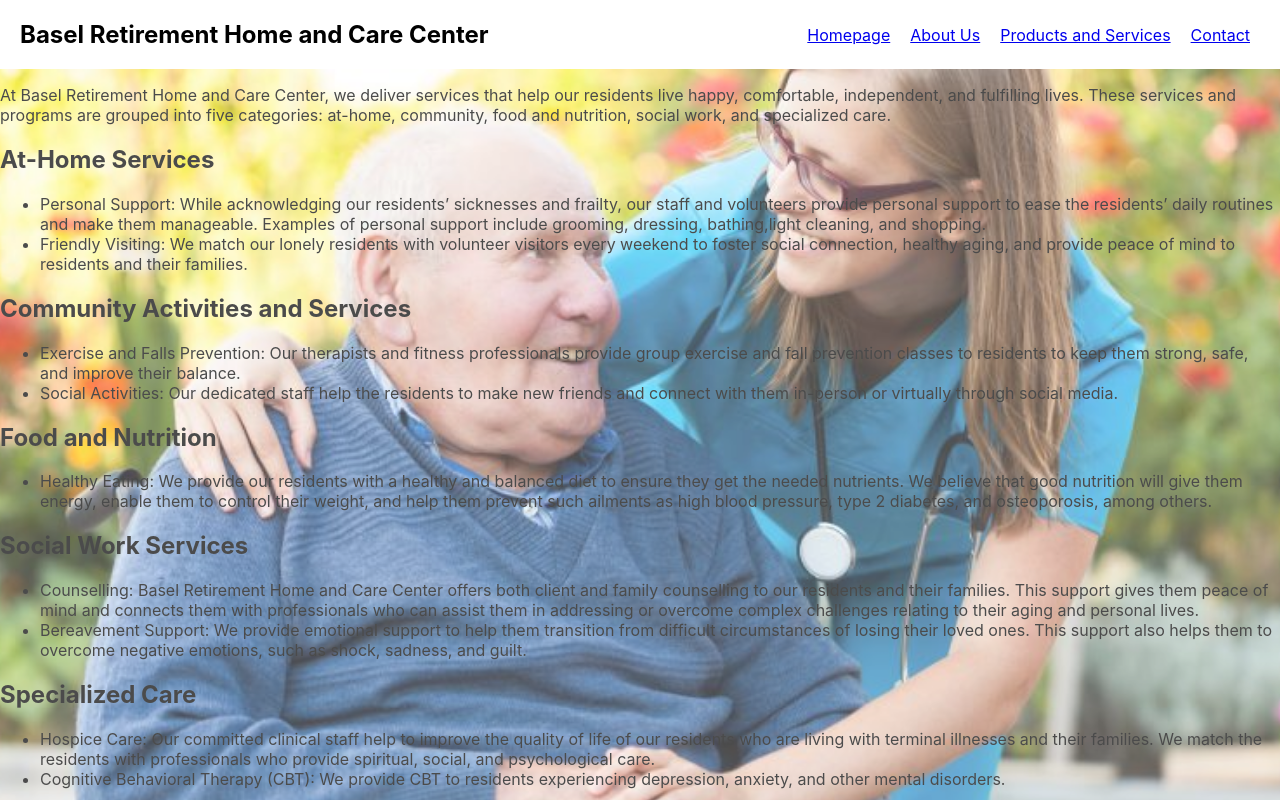
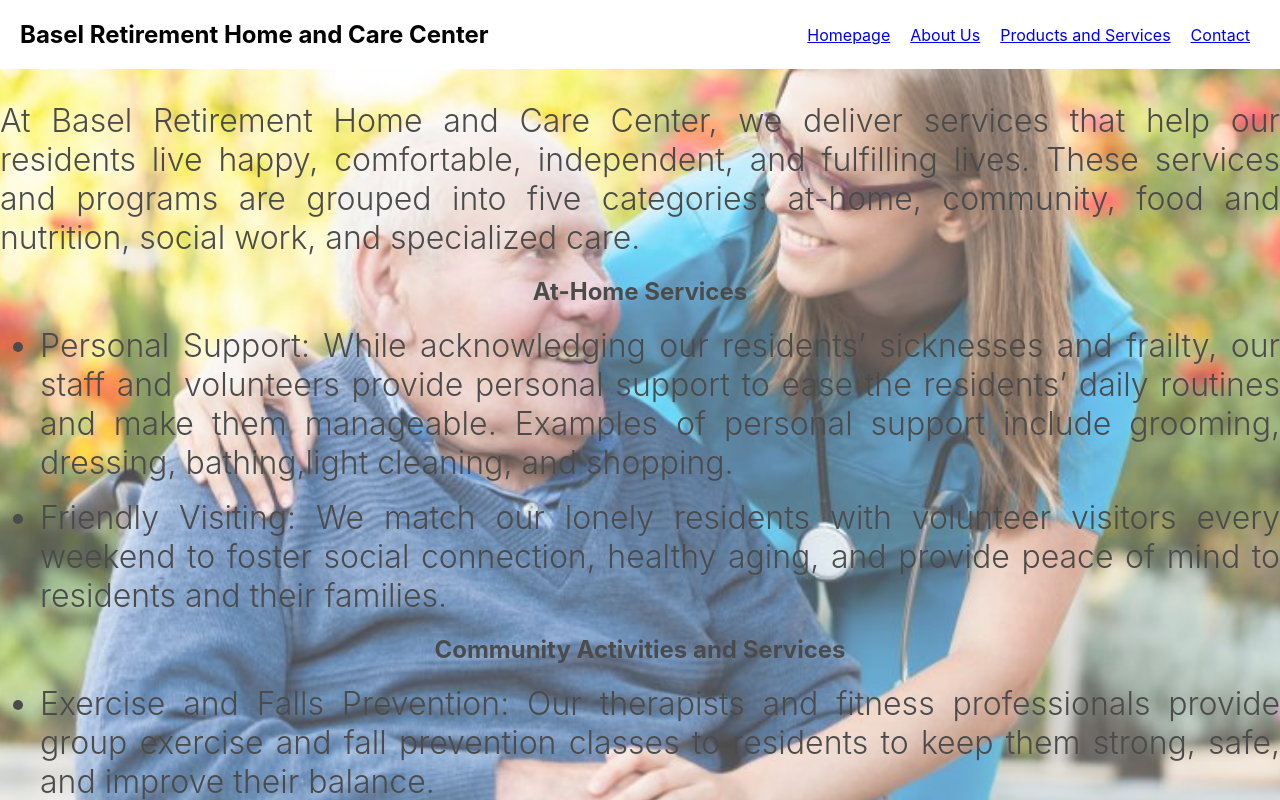
Before and after one commit to Finyasy/organization-website, a React (Create React App) app: page /products in a window 1280 px wide. Shown: the top 800 px of the page. Built offline with nearby package versions, Linux system fonts and the light colour scheme.

Commit message:
styled the product page

```diff
--- a/src/index.css
+++ b/src/index.css
@@ -88,3 +88,25 @@ code {
   text-align: justify;
   word-wrap: break-word;
 }
+
+.product-text-container p{
+  font-weight: 260; /* makes the font slightly thinner */
+  font-size: 2rem; /* increases font size for headings */
+  margin-bottom: 1rem;
+  color: #000; /* sets text color to black */
+  text-align: justify;
+  word-wrap: break-word;
+}
+
+.product-text-container h2{
+  text-align: center;
+}
+
+.product-text-container li{
+  font-weight: 260; /* makes the font slightly thinner */
+  font-size: 2rem; /* increases font size for headings */
+  margin-bottom: 1rem;
+  color: #000; /* sets text color to black */
+  text-align: justify;
+  word-wrap: break-word;
+}
```
